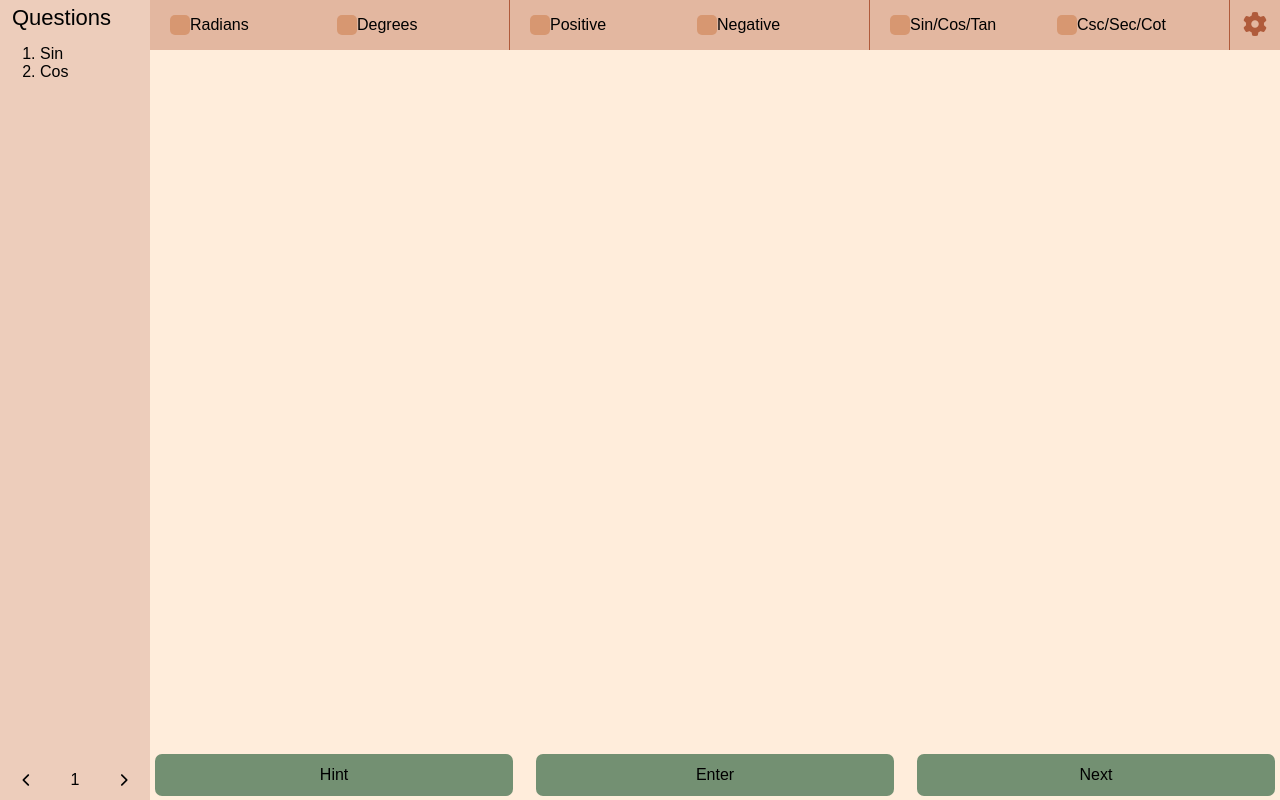
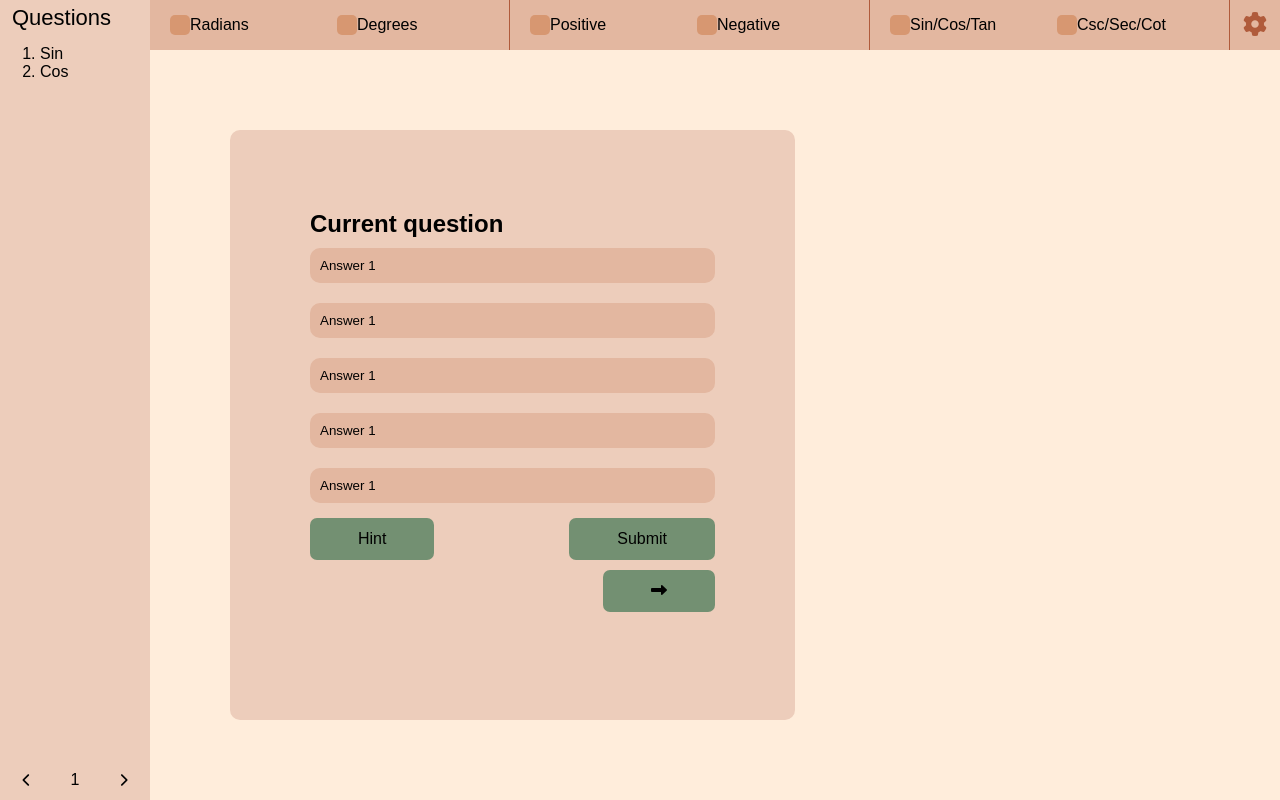
Before and after one commit to Angela8306/Unit-Circle-Website, a plain HTML site: page index.html in a window 1280 px wide. Drawn offline with Linux system fonts and the light colour scheme; a web font is replaced by a local one.

Commit message:
added question html & css

```diff
--- a/index.html
+++ b/index.html
@@ -56,20 +56,24 @@
                     <button id="settings-btn"><i class="fa-solid fa-gear"></i></i></button>
                 </div>
                 <div id="ui-q">
+                    <div id="question-main">
+                        <h2 id="question">Current question</h2>
+                        <div id="answer-choice-section">
+                            <button class="answer-choice">Answer 1</button>
+                            <button class="answer-choice">Answer 1</button>
+                            <button class="answer-choice">Answer 1</button>
+                            <button class="answer-choice">Answer 1</button>
+                            <button class="answer-choice">Answer 1</button>
+                        </div>
+                        <div id="btn-section">
+                            <button class="btn" id="hint-button">Hint</button>
+                            <button class="btn" id="submit-button">Submit</button>
+                        </div>
+                        <button class="btn" id="next-button"><i class="fa-solid fa-right-long"></i></button>
+                    </div>
                     <div id="hint">
 
                     </div>
-                </div>
-                <div id="button-section">
-                    <button class="btn" id="hint-button">
-                        Hint
-                    </button>
-                    <button class="btn" id="enter-button">
-                        Enter
-                    </button>
-                    <button class="btn" id="next-button">
-                        Next
-                    </button>
                 </div>
             </div>
         </div>
--- a/styles/general.css
+++ b/styles/general.css
@@ -6,7 +6,7 @@
 
 #main {
     display: grid;
-    grid-template-rows: 50px 1fr 50px;
+    grid-template-rows: 50px 1fr;
 }
 
 #history {
@@ -113,21 +113,47 @@ input[type="checkbox"]:checked:after {
     display: flex;
 }
 
-#button-section {
+#question-main {
+    flex: 1;
+    padding: 10vh;
+    margin: 10vh;
+    background-color: rgb(237, 205, 187);
+    border-radius: 10px;
+}
+
+.answer-choice {
+    width: 100%;
+    border: none;
+    background-color: rgb(227, 183, 160);
+    padding: 10px;
+    margin: 10px 0;
+    text-align: left;
+    border-radius: 10px;
+    cursor: pointer;
+    transition: all 250ms;
+}
+
+.answer-choice:hover {
+    background-color: rgb(215, 151, 113);
+}
+
+#hint {
+    flex: 1;
+}
+
+#btn-section {
     display: flex;
-    flex-direction: row;
-    align-items: center;
-    gap: 1vw;
+    justify-content: space-between;
 }
 
 .btn {
-    flex: 1;
+    width: auto;
     font-size: 16px;
     border: none;
     border-radius: 7px;
     background: rgb(115, 144, 114);
     padding: 0.75em 3em;
-    margin: 5px;
+    margin: 5px 0;
     cursor: pointer;
     transition: background-color 250ms;
 }
@@ -136,3 +162,10 @@ input[type="checkbox"]:checked:after {
 .btn:focus-visible {
     background: rgb(79, 111, 82);
 }
+
+#next-button {
+    display: block;
+    margin-left: auto;
+    margin-right: 0;
+    font-size: 14;
+}
```
